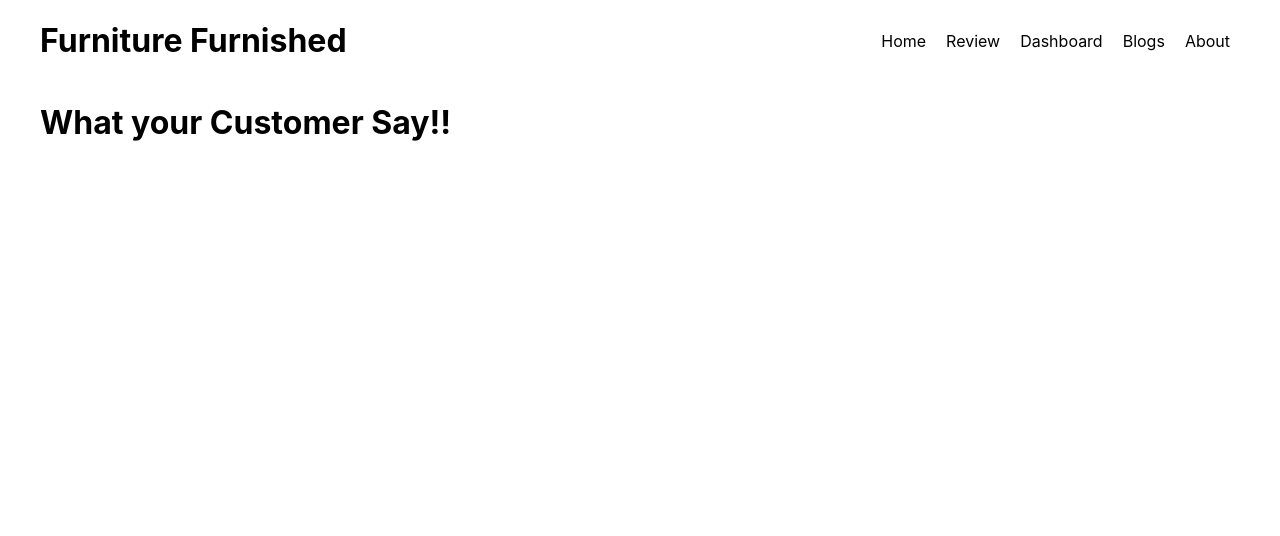
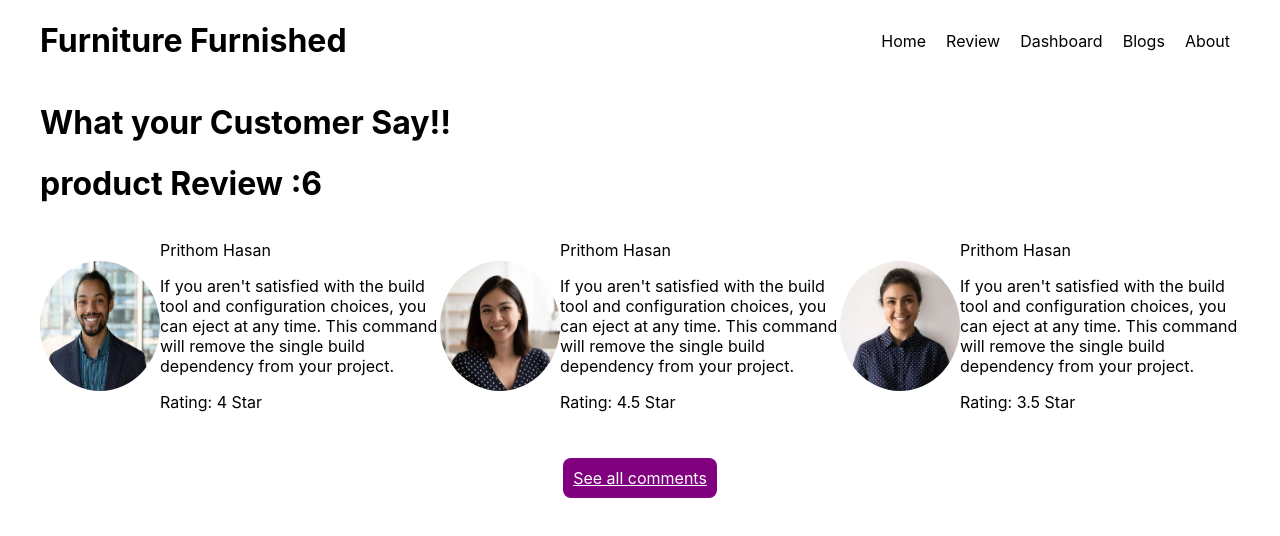
Before and after one commit to sujoncham/furniture-furnished-review-client, a React (Create React App) app: page /review in a window 1280 px wide. Shown: the top 536 px of the page. Built offline with nearby package versions, Linux system fonts and the light colour scheme.

Commit message:
custom hook created

```diff
--- a/src/Pages/Review.js
+++ b/src/Pages/Review.js
@@ -1,9 +1,11 @@
 import React from 'react';
+import ProductReview from '../components/Product/ProductReview';
 
 const Review = () => {
     return (
         <div>
             <h1>What your Customer Say!!</h1>
+            <ProductReview></ProductReview>
         </div>
     );
 };
--- a/src/components/Product/Item.js
+++ b/src/components/Product/Item.js
@@ -2,6 +2,7 @@ import React from 'react';
 
 const Item = ({review}) => {
     const {name, img, para, rating} = review;
+
     return (
         <div className='review-item'>
             <img src={img} alt="" />
--- a/src/components/Product/Product.css
+++ b/src/components/Product/Product.css
@@ -20,6 +20,20 @@
   grid-template-columns: repeat(3, 1fr);
 }
 
+.link-btn a {
+  background-color: purple;
+  border: none;
+  border-radius: 8px;
+  padding: 10px;
+  color: #fff;
+}
+
+.link-btn {
+  width: 100%;
+  margin-top: 40px;
+  text-align: center;
+}
+
 .review-item img {
   width: 30%;
   height: 130px;
--- a/src/components/Product/ProductReview.js
+++ b/src/components/Product/ProductReview.js
@@ -1,22 +1,23 @@
-import React, { useEffect, useState } from 'react';
+import React from 'react';
+import { Link } from 'react-router-dom';
+import useReview from '../../hooks/useReview';
 import Item from './Item';
 
 const ProductReview = () => {
-    const [reviews, setReviews] = useState([]);
-    useEffect( () =>{
-        fetch('productReview.json')
-        .then(res => res.json())
-        .then(data => setReviews(data));
-    }, [])
+    const [reviews, setReviews] = useReview();
+    const reviewData = reviews.slice(0, 3);
+
     return (
         <div>
-            <h1>product Review : {reviews.length}</h1>
+            <h1>product Review :{reviews.length}</h1>
            <div className='review'>
            {
-                reviews.map(review => <Item key={review.id} review={review}></Item>)
+                reviewData.map(review => <Item key={review.id} review={review}></Item>)
             }
-            <button>See all reviews</button>
            </div>
+           <div className='link-btn'>
+            <Link to="/review">See all comments</Link>
+            </div>
         </div>
     );
 };
--- /dev/null
+++ b/src/hooks/useReview.js
@@ -0,0 +1,15 @@
+import { useEffect, useState } from 'react';
+
+const useReview = () => {
+    const [reviews, setReviews] = useState([]);
+    useEffect( () =>{
+        fetch('productReview.json')
+        .then(res => res.json())
+        .then(data => setReviews(data));
+    }, []);
+
+
+    return [reviews, setReviews];
+}
+
+export default useReview;
```
